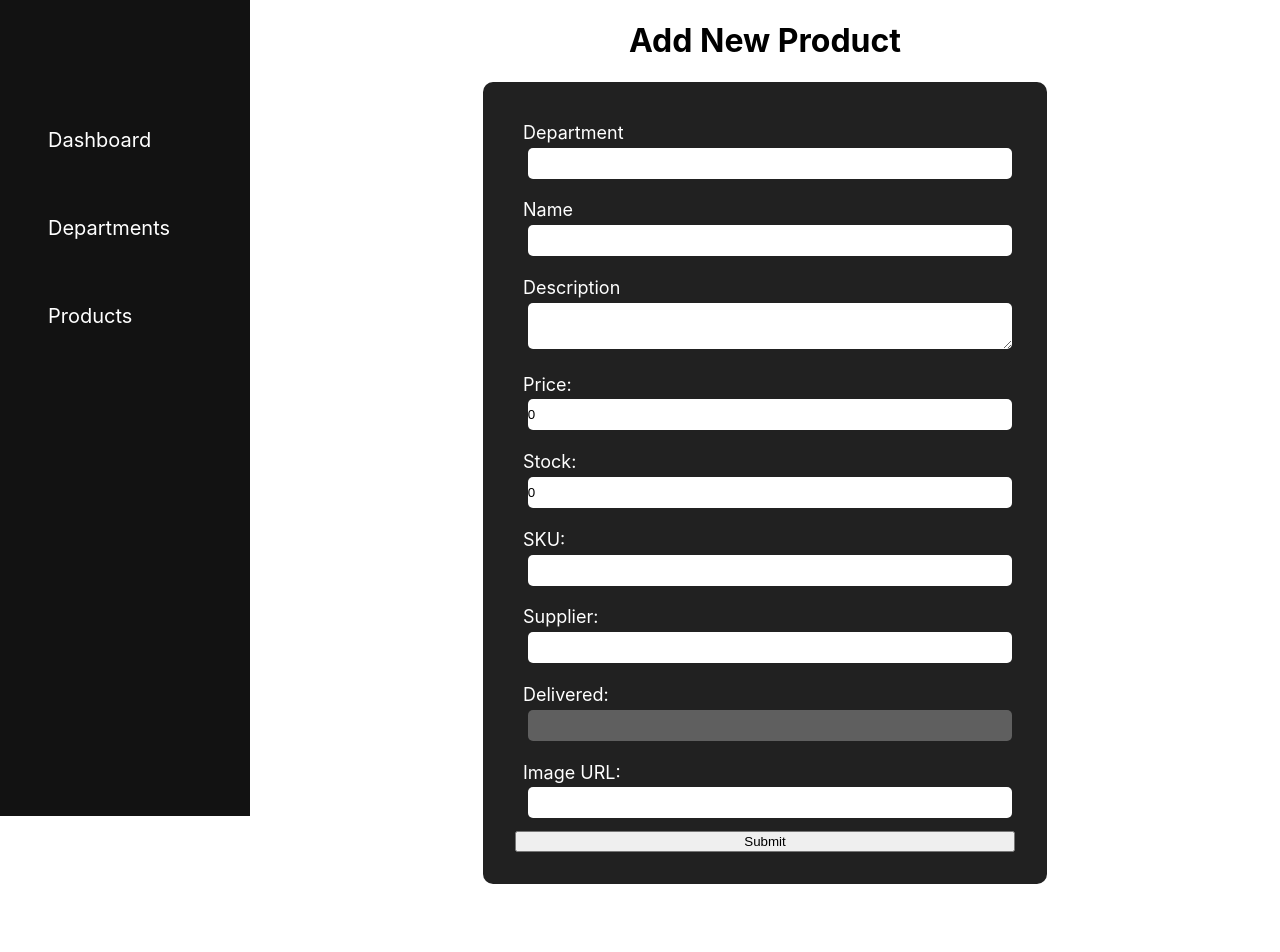
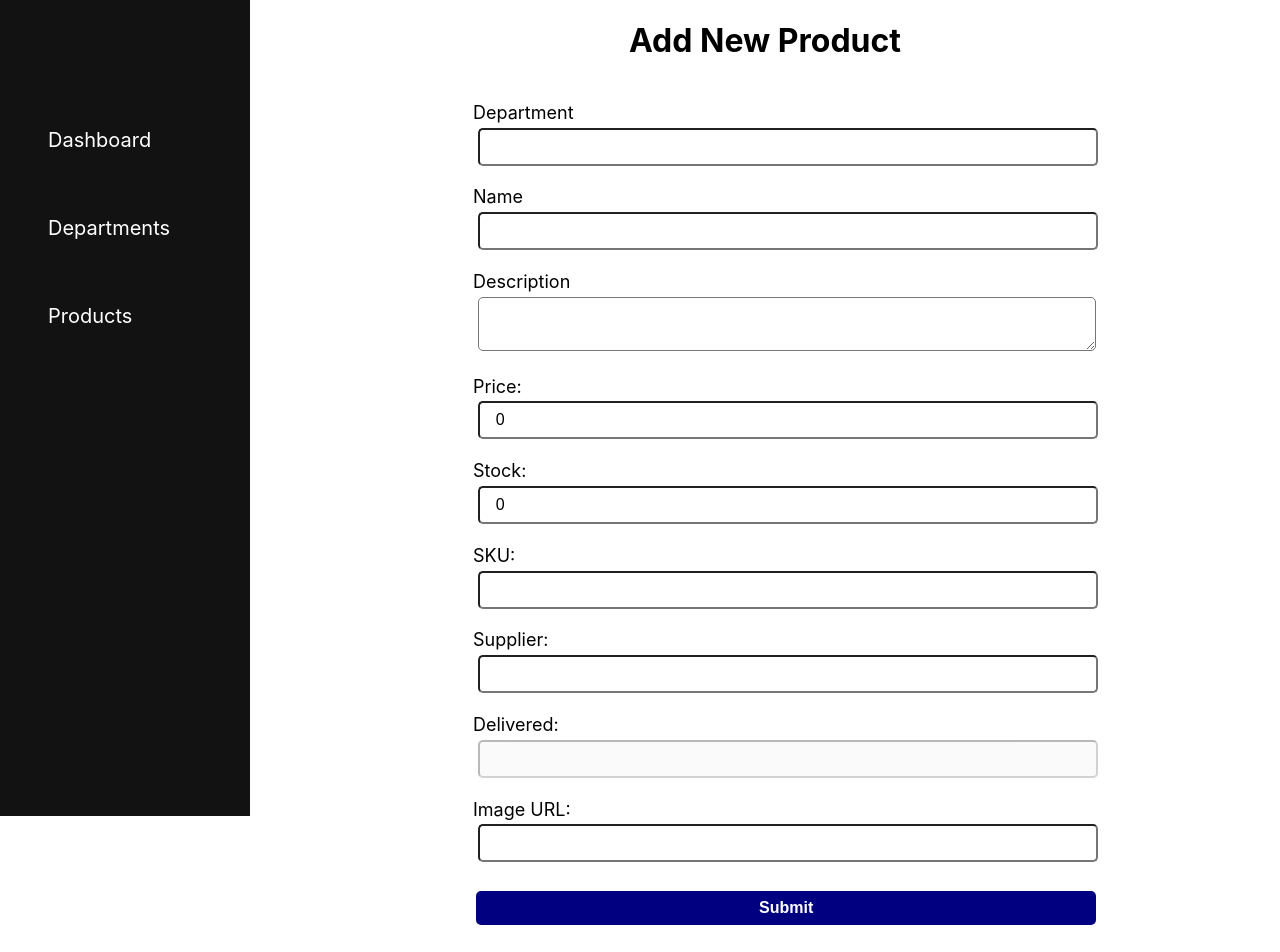
Before and after one commit to amulyaparab/inventory-management, a React (Create React App) app: page /productManagement in a window 1280 px wide. Shown: the top 952 px of the page. Before the commit the page ends 884 px from the top, so only its background shows below. Built offline with nearby package versions, Linux system fonts and the light colour scheme.

Commit message:
feat: stored data in local storage, styles

```diff
--- a/src/App.css
+++ b/src/App.css
@@ -54,3 +54,6 @@
 .clickable-box {
   cursor: pointer;
 }
+.clickable-box:hover {
+  transform: scale(1.1);
+}
--- a/src/Contexts/ProductsProvider.js
+++ b/src/Contexts/ProductsProvider.js
@@ -1,4 +1,4 @@
-import { useContext, useReducer } from "react";
+import { useContext, useEffect, useReducer } from "react";
 import { createContext } from "react";
 import { inventoryData } from "../Database/inventoryData";
 import { productsReducer } from "../Reducers/productsReducer";
@@ -9,9 +9,11 @@ export const ProductsProvider = ({ children }) => {
 
   const initialState = {
     products: inventoryData,
-    filteredProducts: inventoryData,
+    filteredProducts:
+      JSON.parse(localStorage.getItem("currentProducts")) || inventoryData,
     areLowStockItems: false,
-    currentDepartment: "All",
+    currentDepartment:
+      JSON.parse(localStorage.getItem("currentDepartment")) || "All",
     newProduct: {
       id: "",
       department: "",
@@ -30,7 +32,16 @@ export const ProductsProvider = ({ children }) => {
     productsReducer,
     initialState
   );
-
+  useEffect(() => {
+    localStorage.setItem(
+      "currentProducts",
+      JSON.stringify(productsState?.filteredProducts || {})
+    );
+    localStorage.setItem(
+      "currentDepartment",
+      JSON.stringify(productsState?.currentDepartment || "")
+    );
+  }, [productsState.filteredProducts, productsState.currentDepartment]);
   return (
     <ProductsContext.Provider
       value={{ departments, productsState, productsDispatch }}
--- a/src/Pages/Dashboard/Dashboard.js
+++ b/src/Pages/Dashboard/Dashboard.js
@@ -7,15 +7,15 @@ export const Dashboard = () => {
       <h1>Dashboard</h1>
       <div className="all-boxes">
         <div className="single-box">
-          <p>{totalStock}</p>
+          <h3 className="green">{totalStock}</h3>
           <h3>Total Stock</h3>
         </div>
         <div className="single-box">
-          <p>{totalDelivered}</p>
+          <h3 className="orange">{totalDelivered}</h3>
           <h3>Total Delivered</h3>
         </div>
         <div className="single-box">
-          <p>{lowStockItems}</p>
+          <h3 className="red">{lowStockItems}</h3>
           <h3>Low Stock</h3>
         </div>
       </div>
--- a/src/Pages/Dashboard/dashboard.css
+++ b/src/Pages/Dashboard/dashboard.css
@@ -1,12 +1,9 @@
-/* .all-stocks {
-  display: flex;
-  justify-content: space-evenly;
-  flex-wrap: wrap;
+.green {
+  color: green;
 }
-.stocks-box {
-  background-color: #dbdbdb;
-  padding: 1rem;
-  border-radius: 10px;
-  width: 160px;
-  margin: 2rem;
-} */
+.orange {
+  color: rgb(240, 157, 2);
+}
+.red {
+  color: rgb(214, 18, 18);
+}
--- a/src/Pages/ProductListing/ProductListing.js
+++ b/src/Pages/ProductListing/ProductListing.js
@@ -24,12 +24,13 @@ export const ProductListing = () => {
       <label>
         <input
           type="checkbox"
-          // onChange={(event) =>
-          //   productsDispatch({
-          //     type: "LOW_STOCK_ITEMS",
-          //     payload: event.target.checked,
-          //   })
-          // }
+          checked={productsState.areLowStockItems}
+          onChange={(event) =>
+            productsDispatch({
+              type: "LOW_STOCK_ITEMS",
+              payload: event.target.checked,
+            })
+          }
         />
         Low Stock Items
       </label>
@@ -45,7 +46,9 @@ export const ProductListing = () => {
         <option value="stock">Stock</option>
       </select>
       <button onClick={() => navigate("/productManagement")}>New</button>
-      {productsState?.filteredProducts.map(
+      <div className="all-products">
+        {productsState?.filteredProducts?.length ? (
+          productsState?.filteredProducts.map(
             ({
               id,
               department,
@@ -71,7 +74,11 @@ export const ProductListing = () => {
                 <p>{supplier}</p>
               </div>
             )
+          )
+        ) : (
+          <h2>No Products Available.</h2>
         )}
+      </div>
     </>
   );
 };
--- a/src/Pages/ProductListing/productListing.css
+++ b/src/Pages/ProductListing/productListing.css
@@ -1,8 +1,12 @@
+.all-products {
+  margin: 1rem 1rem 3rem 1rem;
+}
+
 .single-product {
   display: flex;
   align-items: center;
   justify-content: space-evenly;
-  padding: 1rem 0;
+  padding: 1rem;
   cursor: pointer;
 }
 .single-product p {
@@ -11,3 +15,16 @@
 .single-product img {
   width: 200px;
 }
+select {
+  padding: 0.3rem;
+  border-radius: 5px;
+  margin: 0 2rem;
+}
+button {
+  background-color: navy;
+  border: none;
+  border-radius: 5px;
+  padding: 0.5rem 1rem;
+  color: white;
+  font-weight: bold;
+}
--- a/src/Pages/ProductManagement/ProductManagement.js
+++ b/src/Pages/ProductManagement/ProductManagement.js
@@ -117,7 +117,6 @@ export const ProductManagement = () => {
           <input
             value={productsState?.newProduct?.imageUrl}
             required
-            type="url"
             onChange={(event) =>
               productsDispatch({
                 type: "NEW_PRODUCT_IMAGE",
@@ -126,7 +125,9 @@ export const ProductManagement = () => {
             }
           />
         </label>
-        <button type="submit">Submit</button>
+        <button className="submit-button" type="submit">
+          Submit
+        </button>
       </form>
     </>
   );
--- a/src/Pages/ProductManagement/productManagement.css
+++ b/src/Pages/ProductManagement/productManagement.css
@@ -1,23 +1,29 @@
 .new-product-form {
   display: flex;
   flex-direction: column;
-  width: 500px;
+  width: 600px;
   margin: auto;
   text-align: left;
   padding: 2rem;
-  background-color: #212121;
-  color: white;
+  margin-bottom: 3rem;
   font-size: 18px;
   border-radius: 10px;
+  align-content: center;
+  margin-top: -20px;
 }
 .new-product-form input,
 textarea {
   width: 100%;
   margin: 0.3rem;
   border-radius: 5px;
-  border: none;
-  padding: 0.5rem 0;
+  padding: 0.5rem 1rem;
+  font-size: 16px;
 }
 .single-input {
   padding: 0.5rem;
 }
+.submit-button {
+  width: 620px;
+  margin: 1rem 0.7rem;
+  font-size: medium;
+}
--- a/src/Reducers/productsReducer.js
+++ b/src/Reducers/productsReducer.js
@@ -5,10 +5,15 @@ export const productsReducer = (productsState, action) => {
       return {
         ...productsState,
         currentDepartment: action.payload,
-        filteredProducts: productsState.products.filter((product) =>
-          action.payload === "All"
-            ? product
-            : product.department === action.payload
+        filteredProducts: productsState.products.filter(
+          (product) =>
+            !productsState?.areLowStockItems &&
+            productsState?.filteredProducts?.filter(
+              (product) => product.stock <= 10
+            ) &&
+            (action.payload === "All"
+              ? product
+              : product.department === action.payload)
         ),
       };
     case "SORT_BY":
@@ -23,11 +28,12 @@ export const productsReducer = (productsState, action) => {
         }),
       };
     case "LOW_STOCK_ITEMS":
+      console.log(action.payload);
       return {
         ...productsState,
         areLowStockItems: action.payload,
-        filteredProducts: productsState.areLowStockItems
-          ? productsState.filteredProducts.filter(
+        filteredProducts: !productsState?.areLowStockItems
+          ? productsState?.filteredProducts?.filter(
               (product) => product.stock <= 10
             )
           : productsState.filteredProducts,
```
Lines whose indentation alone changed are shown as unchanged.
